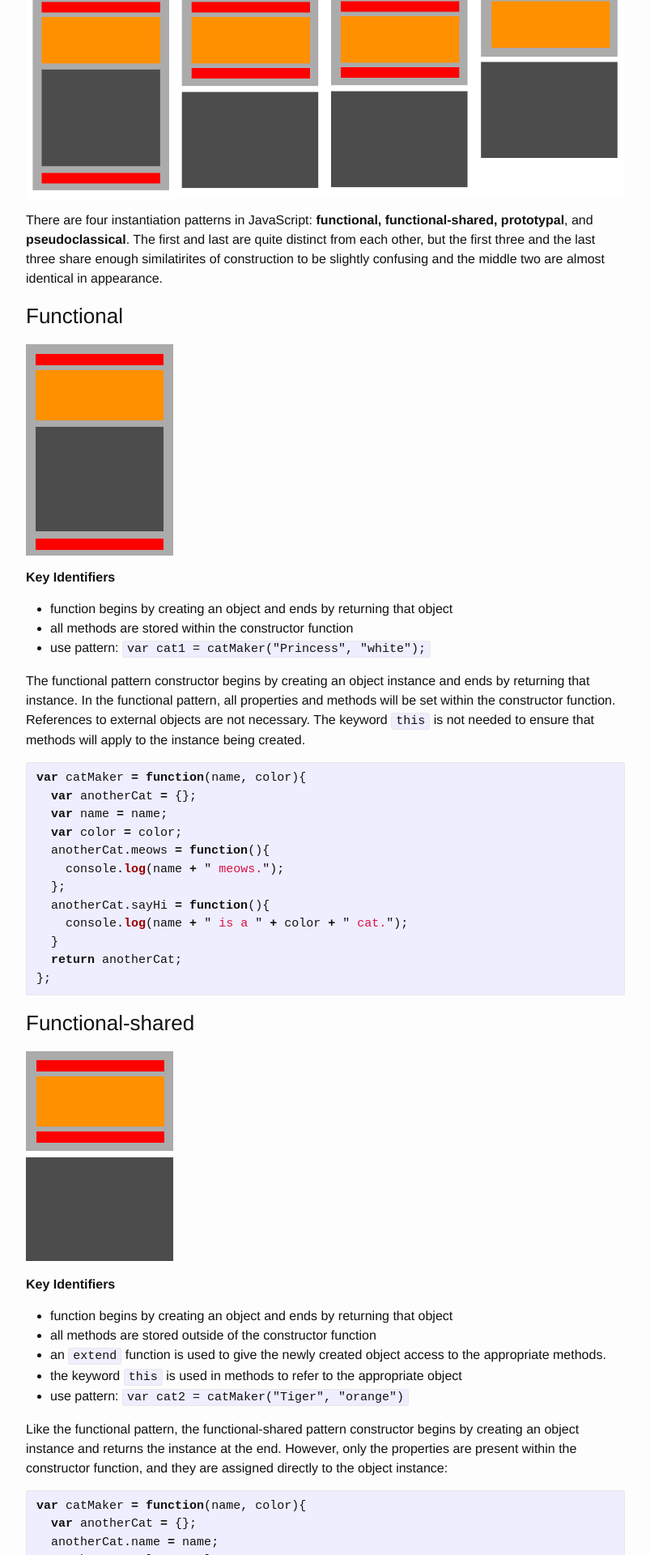
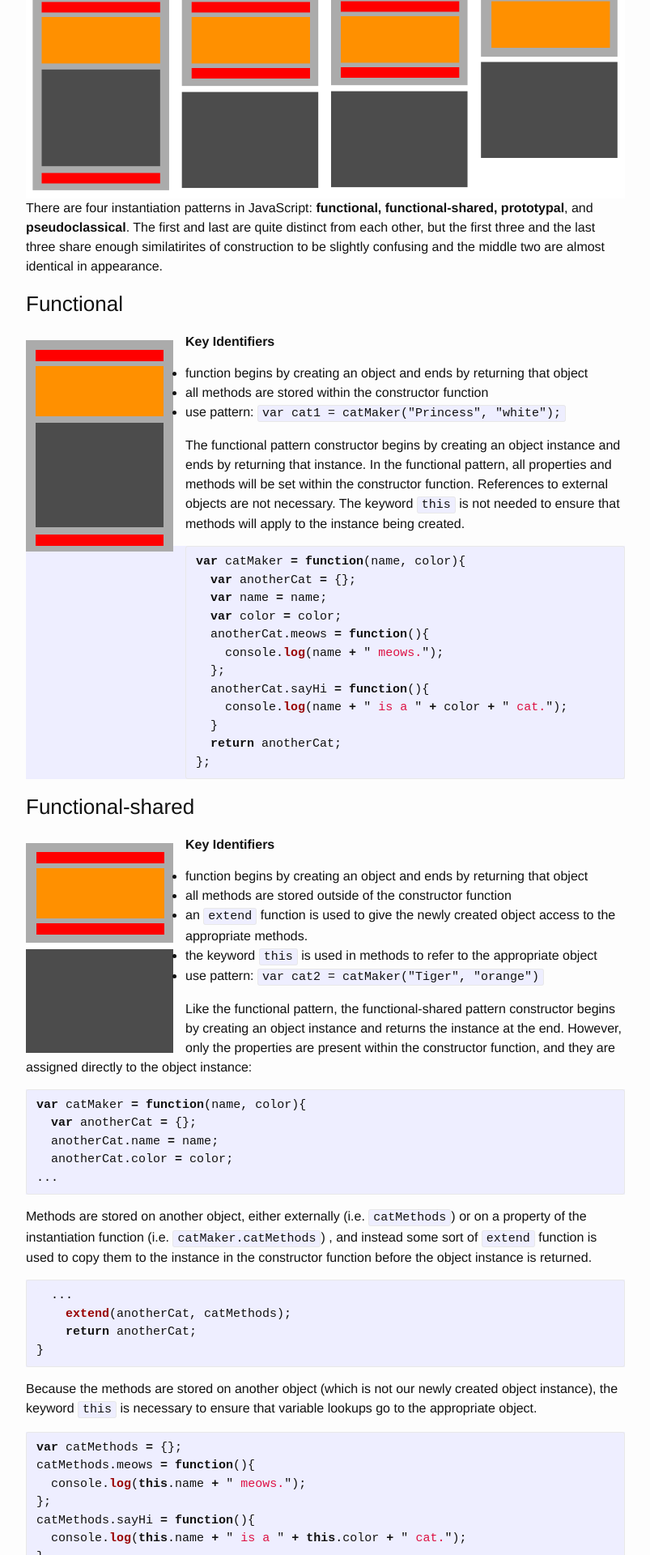
Before and after one commit to fswiecki/fswiecki.github.io, a Jekyll site: the page built from _posts/2016-03-04-instantiation-patterns.md, in a window 1280 px wide. Shown: the part 404-2324 px from the top of the page at 81% size, without its empty margins (238-1041 px from the left). Built offline with Jekyll 4.4.1, drawn with Linux system fonts in a browser that asks for light colours.

Commit message:
Make images float
Allows images to float to the left in paragraphs and gives them a reasonable margin.

```diff
--- a/_sass/_base.scss
+++ b/_sass/_base.scss
@@ -45,6 +45,8 @@ ul, ol, dl, figure,
 img {
     max-width: 100%;
     vertical-align: middle;
+    float: left;
+    margin: 10px 15px 1px 0;
 }
 
 .center-img {
```
